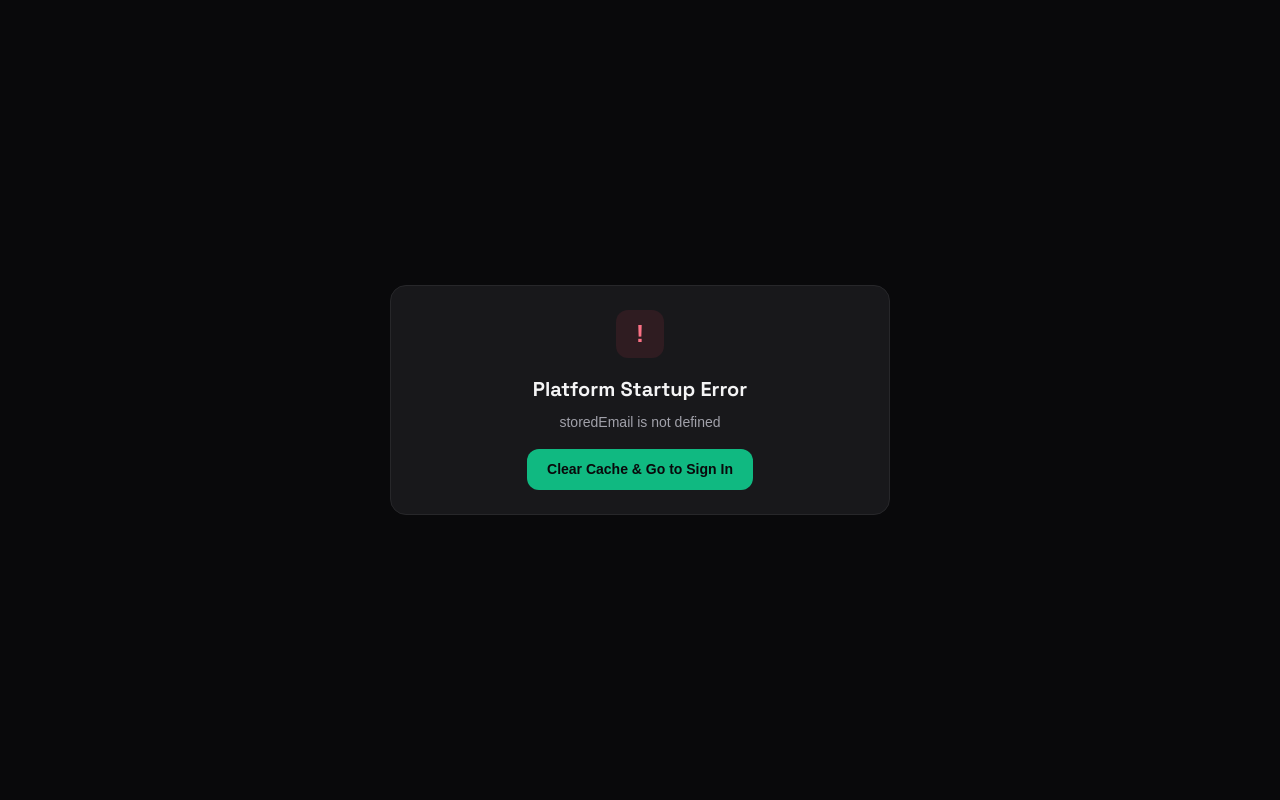
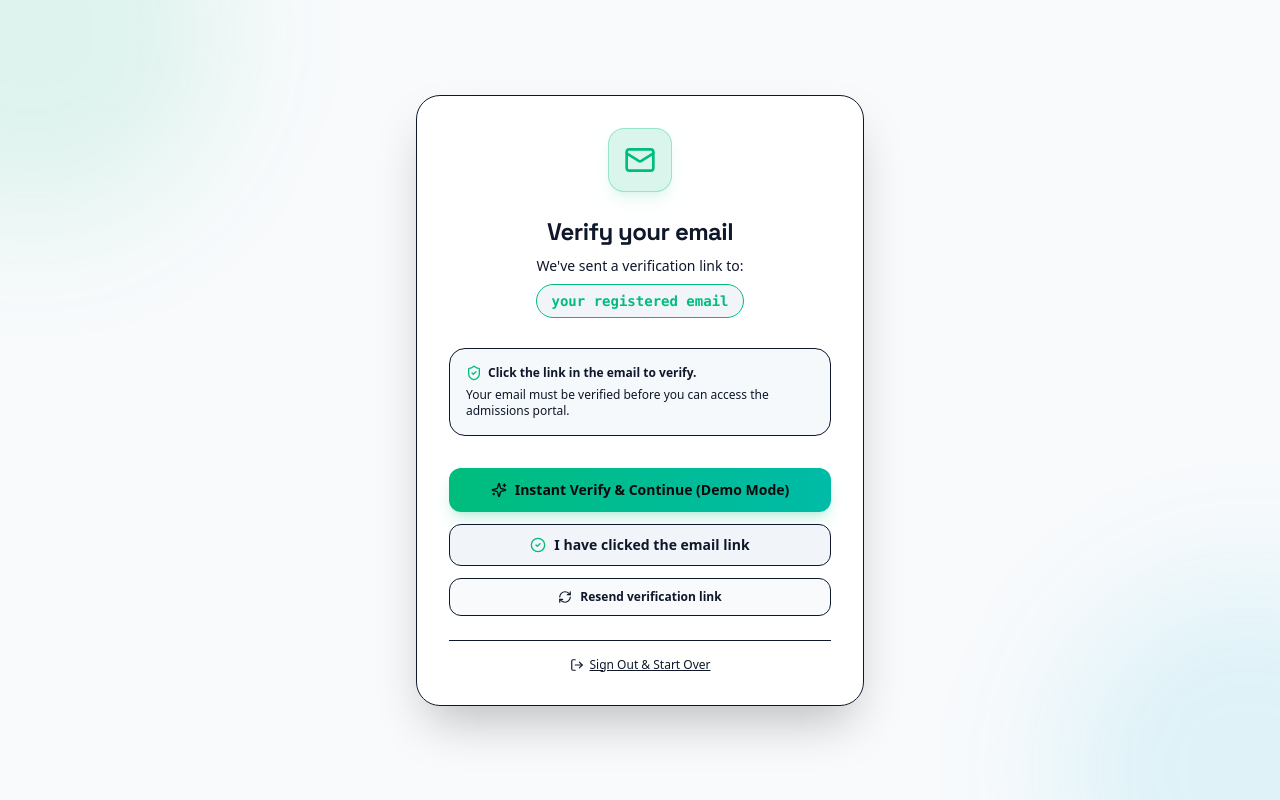
Before and after one commit to MujtabaZaheer/CRM, a React (Vite) app: page /verify-email in a window 1280 px wide. Built offline with nearby package versions, Linux system fonts and the light colour scheme; no server answers; the database is empty.

Commit message:
fix(auth): bypass onboarding for non-student roles and clean unused types

```diff
--- a/src/components/layout/OnboardingGuard.tsx
+++ b/src/components/layout/OnboardingGuard.tsx
@@ -2,7 +2,6 @@ import React from "react";
 import { Navigate, Outlet } from "react-router-dom";
 import { useAuth } from "../../contexts/AuthContext";
 import { Loader2 } from "lucide-react";
-import { STAFF_ROLES } from "../../types/registrationConfig";
 
 /**
  * Generic onboarding guard for all non-admin roles.
--- a/src/pages/VerifyEmail.tsx
+++ b/src/pages/VerifyEmail.tsx
@@ -207,7 +207,7 @@ export const VerifyEmail: React.FC = () => {
     navigate("/login", { replace: true });
   };
 
-  const displayEmail = storedEmail || firebaseUser?.email || "your registered email";
+  const displayEmail = pendingEmail || stateEmail || firebaseUser?.email || "your registered email";
 
   return (
     <main className="min-h-screen grid place-items-center bg-main p-4 relative overflow-hidden font-sans">
```
